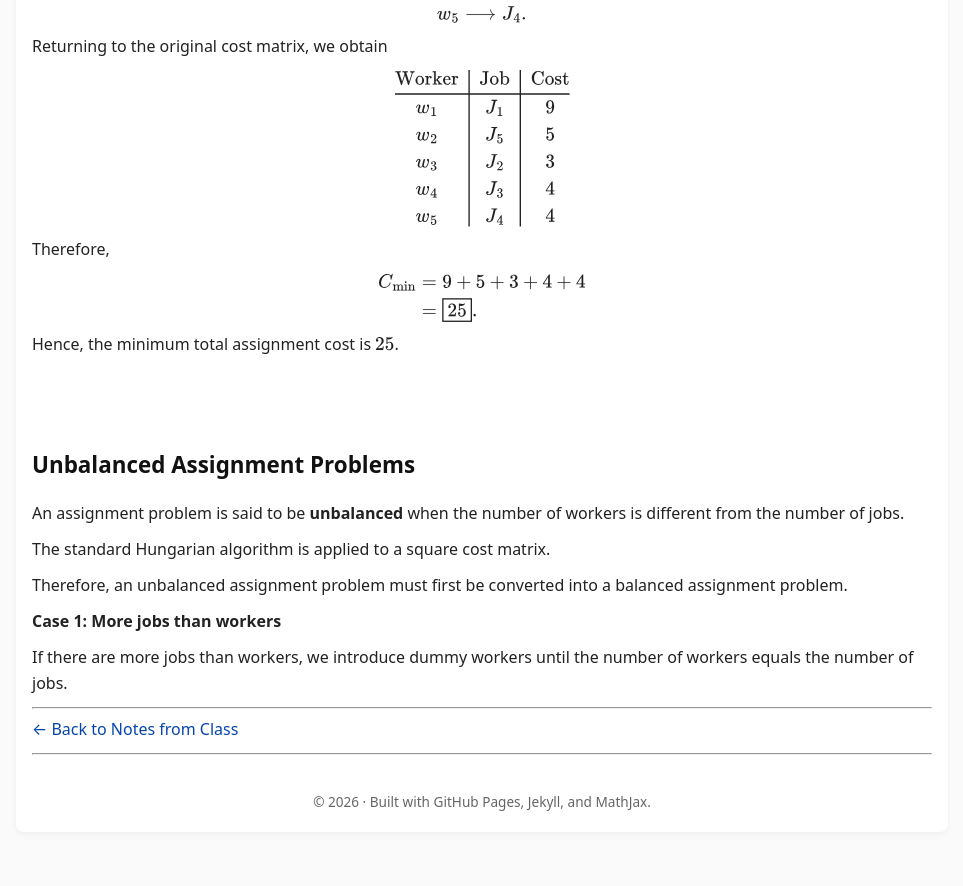
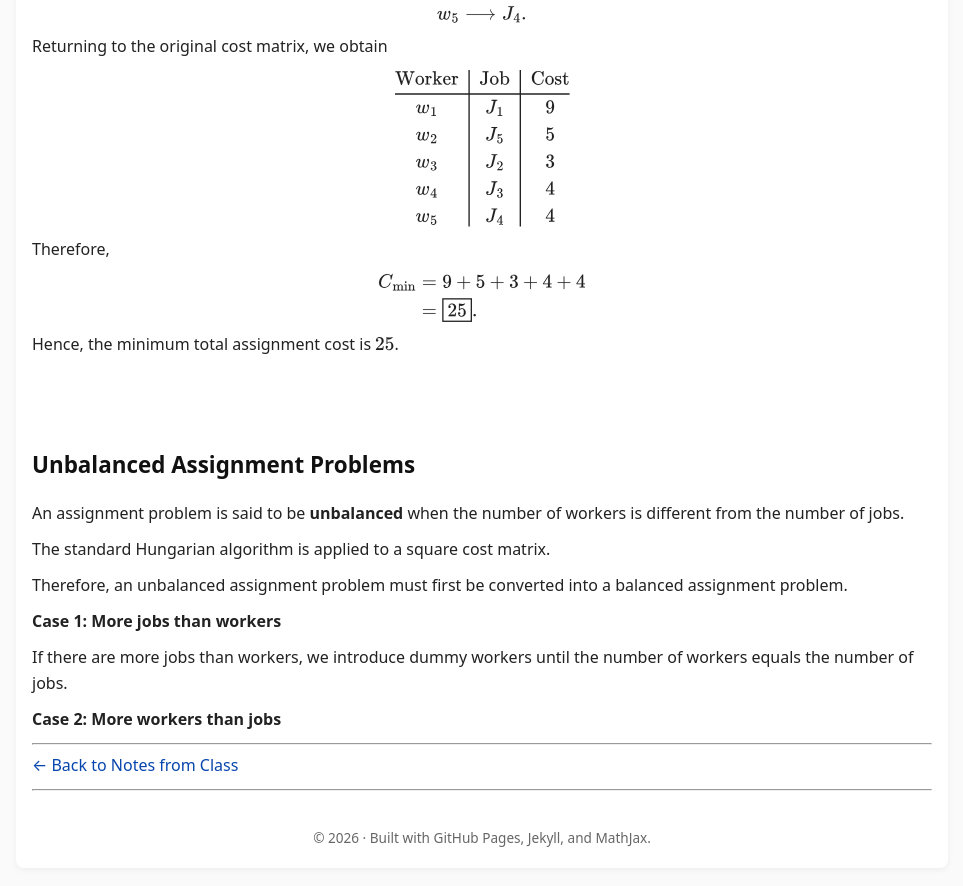
Before and after one commit to SaleemKamaludin/SaleemKamaludin.github.io, a Jekyll site: the page built from courses/math-2276/notes-from-class/supplementary-lecture-6/index.md, in a window 1280 px wide and 900 px high, scrolled down 9096 px. Shown: the top 886 px of the window, without its empty margins (158-1121 px from the left). Built offline with Jekyll 4.4.1, drawn with Linux system fonts in a browser that asks for light colours; before the commit the page ends 9960 px from its top, so only the background shows below that.

Commit message:
Add Case 2 for unbalanced assignment problems

```diff
--- a/courses/math-2276/notes-from-class/supplementary-lecture-6/index.md
+++ b/courses/math-2276/notes-from-class/supplementary-lecture-6/index.md
@@ -1499,6 +1499,14 @@ C_{\min}
 
 </div>
 
+<div id="unbalanced-assignment-problems-case-2-more-workers-than-jobs">
+
+  <p>
+    <strong>Case 2: More workers than jobs</strong>
+  </p>
+
+</div>
+
 
 
 <hr>
```
